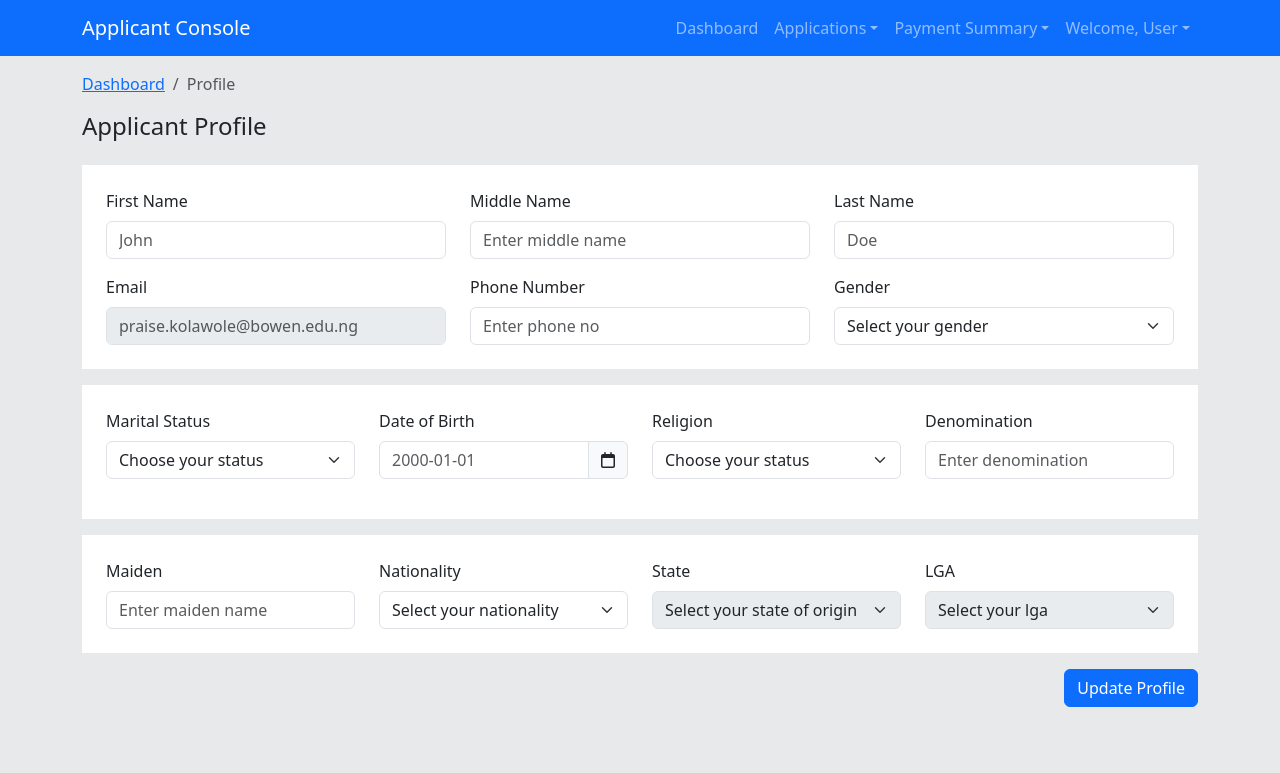
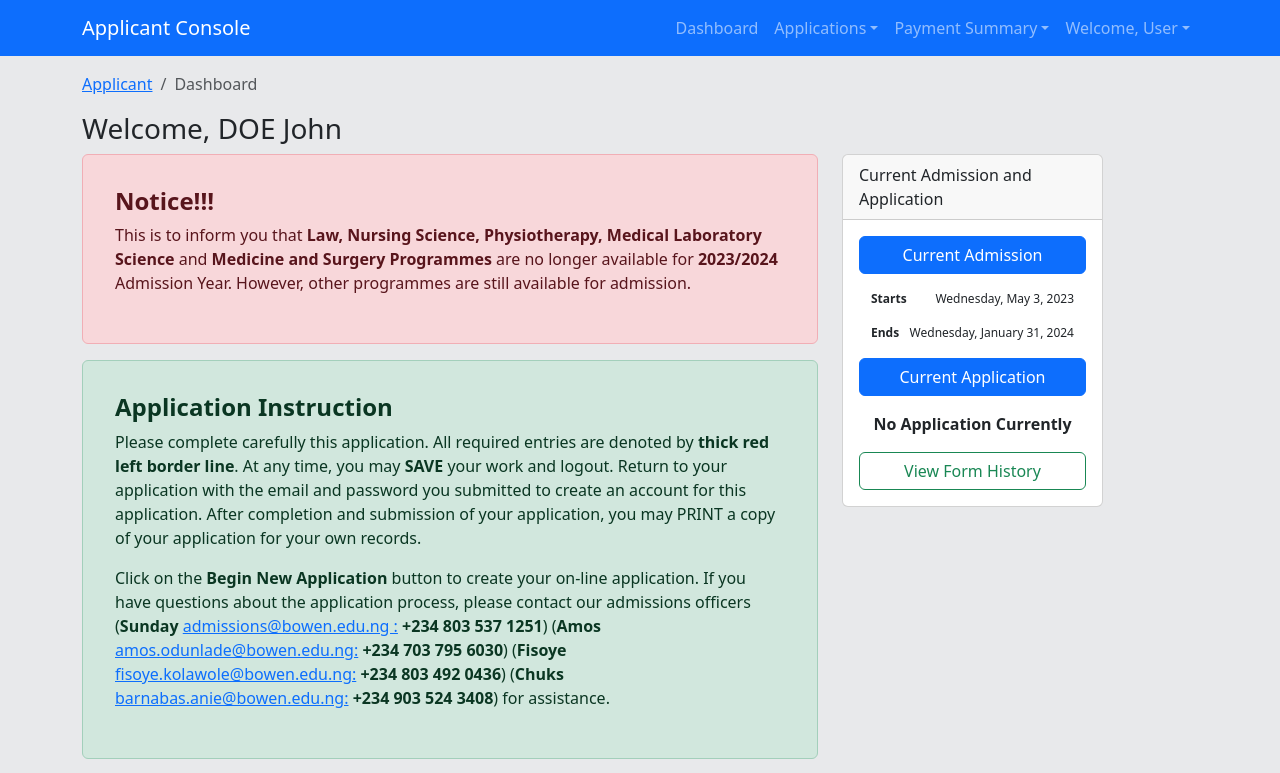
Before and after one commit to Sir-Dave/Bowen-Admissions, a React (Create React App) app: page / in a window 1280 px wide. Shown: the top 773 px of the page. Built offline with nearby package versions, Linux system fonts and the light colour scheme.

Commit message:
Implemented navigation within app

```diff
--- a/package.json
+++ b/package.json
@@ -17,6 +17,7 @@
     "react": "^18.2.0",
     "react-bootstrap": "^2.9.2",
     "react-dom": "^18.2.0",
+    "react-router-dom": "^6.21.3",
     "react-scripts": "5.0.1",
     "typescript": "^4.9.5",
     "web-vitals": "^2.1.4"
--- a/src/App.tsx
+++ b/src/App.tsx
@@ -2,13 +2,19 @@ import Dashboard from './components/Dashboard';
 import SignIn from './components/SignIn';
 import Settings from './components/Settings';
 import Profile from './components/Profile';
+import { BrowserRouter, Routes, Route } from 'react-router-dom';
 import './App.css';
 
 function App() {
   return (
-    <div>
-      <Profile />
-    </div>
+    <BrowserRouter>
+      <Routes>
+        <Route path="/" element={< Dashboard />} />
+        <Route path="/sign-in" element={<SignIn />} />
+        <Route path="/settings" element={<Settings />} />
+        <Route path="/profile" element={<Profile />} />
+      </Routes>
+    </BrowserRouter>
   );
 }
 
--- a/src/components/Header.tsx
+++ b/src/components/Header.tsx
@@ -8,12 +8,12 @@ const Header: React.FC = () => {
 
   return (
     <>
-      <Navbar bg="primary" data-bs-theme="dark">
+      <Navbar bg="primary" data-bs-theme="dark" expand="md">
         <Container>
-          <Navbar.Brand href="#home">Applicant Console</Navbar.Brand>
+          <Navbar.Brand href="/">Applicant Console</Navbar.Brand>
           <Nav className="mr-auto">
 
-            <Nav.Link href="#home">Dashboard</Nav.Link>
+            <Nav.Link href="/">Dashboard</Nav.Link>
 
             <NavDropdown title="Applications" id="applications-dropdown">
               <NavDropdown.Item href="#">My Applications</NavDropdown.Item>
@@ -26,9 +26,9 @@ const Header: React.FC = () => {
             </NavDropdown>
 
             <NavDropdown title="Welcome, User" id="user-dropdown">
-              <NavDropdown.Item href="#">Profile</NavDropdown.Item>
-              <NavDropdown.Item href="#">Settings</NavDropdown.Item>
-              <NavDropdown.Item href="#">Logout</NavDropdown.Item>
+              <NavDropdown.Item href='/profile'>Profile </NavDropdown.Item>
+              <NavDropdown.Item href="/settings"> Settings </NavDropdown.Item>
+              <NavDropdown.Item href="/sign-in"> Logout </NavDropdown.Item>
             </NavDropdown>
 
           </Nav>
--- a/src/components/SignIn.tsx
+++ b/src/components/SignIn.tsx
@@ -9,9 +9,15 @@ import logo from '../university_logo.png';
 import InputGroup from 'react-bootstrap/InputGroup';
 import { FontAwesomeIcon } from "@fortawesome/react-fontawesome";
 import { faEye } from '@fortawesome/free-regular-svg-icons';
+import { useNavigate } from 'react-router-dom';
 
 
 const SignIn: React.FC = () => {
+    const navigate = useNavigate();
+
+    const signIn = () => {
+        navigate('/');
+    };
 
     return (
         <Container className='signIn min-vh-100' fluid>
@@ -48,7 +54,7 @@ const SignIn: React.FC = () => {
                             </InputGroup.Text>
                         </InputGroup>
 
-                        <Button variant="primary" type="submit" className="w-100 btn">
+                        <Button variant="primary" type="submit" className="w-100 btn" onClick={signIn}>
                             Sign In
                         </Button>
                     </Form>
```
Also changed, not shown: 1 other file (tests, documents, lock files or other folders).
